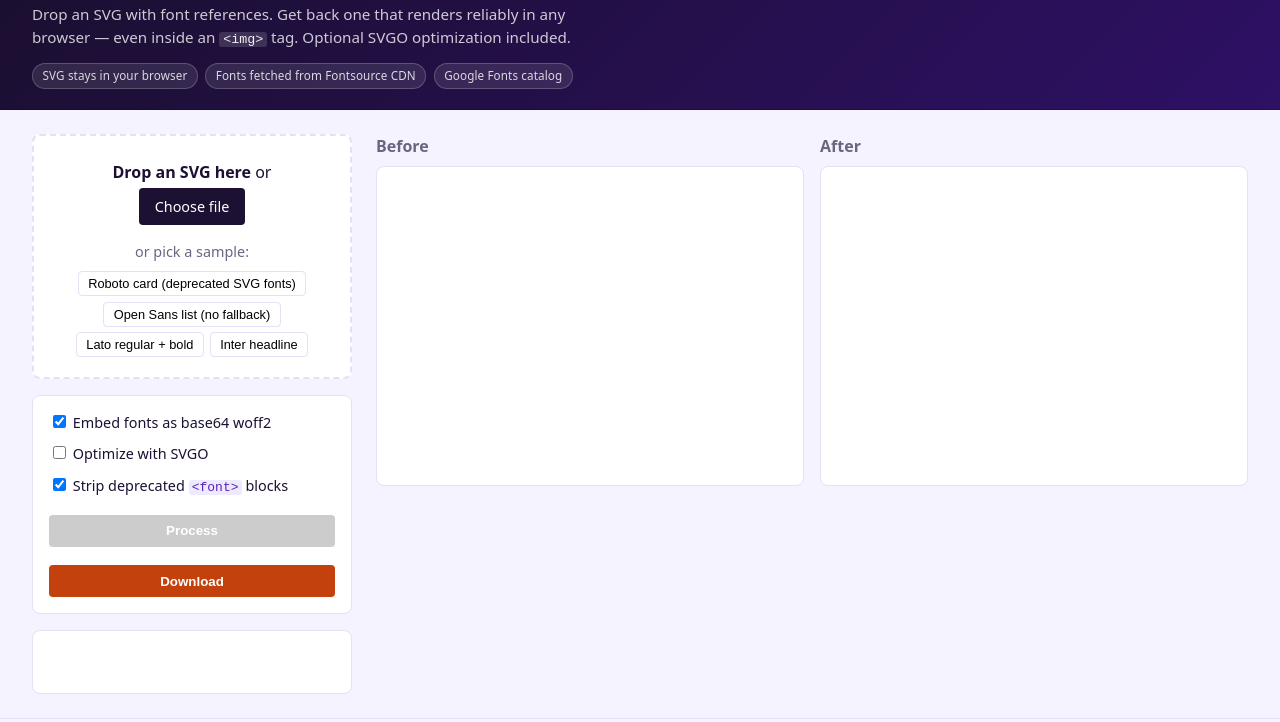
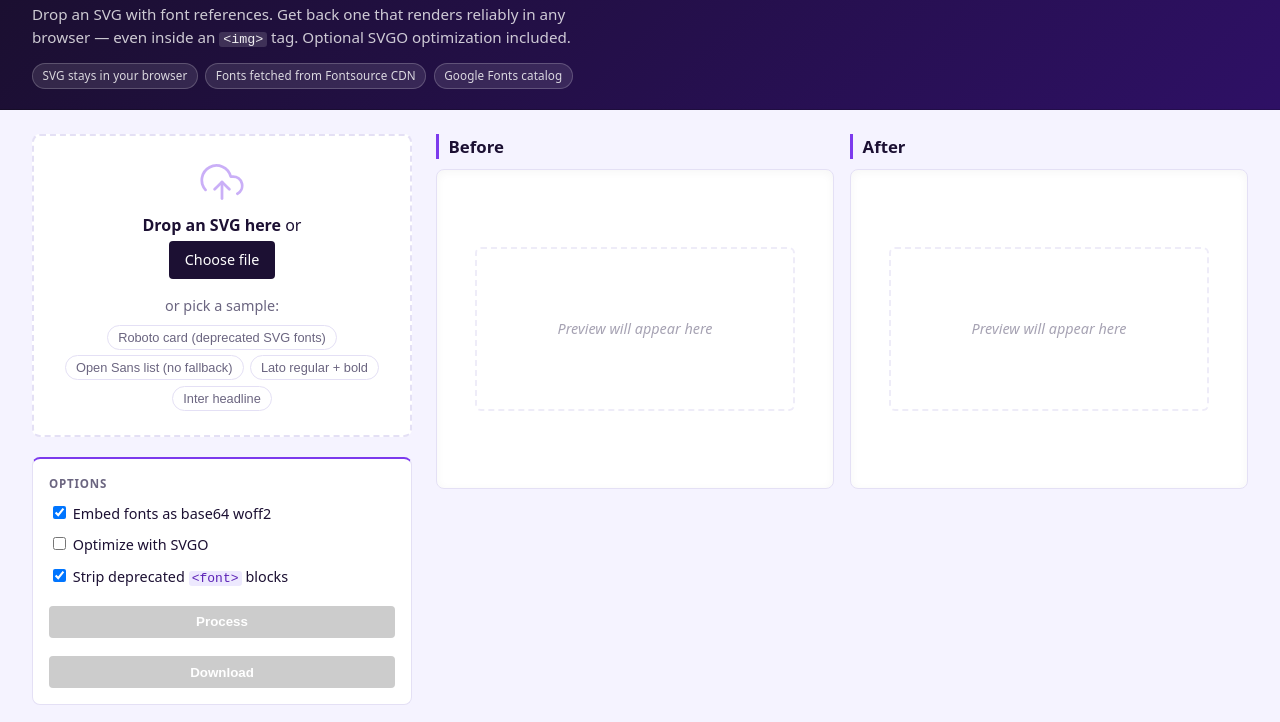
Before and after one commit to khawkins98/svgomg-font, a website built with Vite: page index.html in a window 1280 px wide. Shown: the part 69-791 px from the top of the page. Built offline with nearby package versions, Linux system fonts and the light colour scheme.

Commit message:
ux: polish layout, empty states, dropzone icon, options heading
- Widen sidebar 320→380px, bump controls gap to 1.25rem
- Cloud-upload SVG icon in dropzone with hover/drag transitions
- 'Options' section heading with small uppercase label style
- Accent top-border on options card as visual divider
- Sample chips: pill shape with violet hover tint and smooth transition
- Frame ::after empty state: dashed inner box + 'Preview will appear here'
- Report ::before empty state: 'No output yet.' when panel is empty
- Before/After headings: bolder, slightly larger, violet left-border accent
- Fix disabled Download button inheriting orange over grey

```diff
--- a/index.html
+++ b/index.html
@@ -28,6 +28,11 @@
     <main>
       <section class="controls">
         <div class="dropzone" id="dropzone">
+          <svg class="dropzone-icon" xmlns="http://www.w3.org/2000/svg" viewBox="0 0 24 24" fill="none" stroke="currentColor" stroke-width="1.5" stroke-linecap="round" stroke-linejoin="round" aria-hidden="true">
+            <polyline points="16 16 12 12 8 16"></polyline>
+            <line x1="12" y1="12" x2="12" y2="21"></line>
+            <path d="M20.39 18.39A5 5 0 0 0 18 9h-1.26A8 8 0 1 0 3 16.3"></path>
+          </svg>
           <p><strong>Drop an SVG here</strong> or</p>
           <label class="file-button">
             Choose file
@@ -38,6 +43,7 @@
         </div>
 
         <div class="options">
+          <h2 class="opts-heading">Options</h2>
           <label>
             <input type="checkbox" id="opt-embed" checked />
             Embed fonts as base64 woff2
--- a/src/style.css
+++ b/src/style.css
@@ -67,7 +67,7 @@ code {
 
 main {
   display: grid;
-  grid-template-columns: 320px 1fr;
+  grid-template-columns: 380px 1fr;
   gap: 1.5rem;
   padding: 1.5rem 2rem;
   max-width: 1400px;
@@ -78,19 +78,31 @@ main {
   main { grid-template-columns: 1fr; }
 }
 
-.controls { display: flex; flex-direction: column; gap: 1rem; }
+.controls { display: flex; flex-direction: column; gap: 1.25rem; }
 
 .dropzone {
   border: 2px dashed var(--border);
   border-radius: 8px;
-  padding: 1.25rem;
+  padding: 1.5rem 1.25rem;
   background: var(--card);
   text-align: center;
-  transition: border-color .15s, background .15s;
+  transition: border-color .2s, background .2s;
 }
 .dropzone.drag { border-color: var(--accent); background: #ede9fe; }
 .dropzone p { margin: .25rem 0; }
 .dropzone .or { color: var(--muted); font-size: .9em; margin-top: 1rem; }
+
+.dropzone-icon {
+  display: block;
+  width: 2.75rem;
+  height: 2.75rem;
+  margin: 0 auto .6rem;
+  color: var(--accent);
+  opacity: .4;
+  transition: opacity .2s;
+}
+.dropzone:hover .dropzone-icon,
+.dropzone.drag .dropzone-icon { opacity: .7; }
 
 .file-button {
   display: inline-block;
@@ -112,22 +124,38 @@ main {
 }
 .samples button {
   font-size: .8rem;
-  padding: .25rem .6rem;
+  padding: .25rem .65rem;
   background: #fff;
   border: 1px solid var(--border);
-  border-radius: 4px;
+  border-radius: 999px;
   cursor: pointer;
+  color: var(--muted);
+  transition: border-color .15s, background .15s, color .15s;
 }
-.samples button:hover { border-color: var(--accent); }
+.samples button:hover {
+  border-color: var(--accent);
+  background: #ede9fe;
+  color: var(--accent);
+}
 
 .options {
   background: var(--card);
   padding: 1rem;
   border-radius: 8px;
   border: 1px solid var(--border);
+  border-top: 2px solid var(--accent);
   display: flex;
   flex-direction: column;
   gap: .6rem;
+}
+
+.opts-heading {
+  margin: 0 0 .1rem;
+  font-size: .72rem;
+  font-weight: 700;
+  letter-spacing: .07em;
+  text-transform: uppercase;
+  color: var(--muted);
 }
 .options label { font-size: .9rem; }
 .options button {
@@ -143,6 +171,7 @@ main {
 .options button:disabled { background: #ccc; cursor: not-allowed; }
 .options button:not(:disabled):hover { filter: brightness(1.1); }
 .options button#download { background: var(--accent-2); }
+.options button#download:disabled { background: #ccc; }
 
 button:focus-visible,
 .file-button:focus-visible {
@@ -165,6 +194,14 @@ input[type="checkbox"]:focus-visible {
   min-height: 4rem;
   color: var(--muted);
 }
+.report:empty::before {
+  content: 'No output yet.';
+  font-family: system-ui, -apple-system, "Segoe UI", Roboto, sans-serif;
+  font-style: italic;
+  white-space: normal;
+  opacity: .55;
+  display: block;
+}
 .report .ok { color: #0a7d39; }
 .report .warn { color: #b8860b; }
 .report .err { color: #c0392b; }
@@ -176,7 +213,14 @@ input[type="checkbox"]:focus-visible {
 }
 @media (max-width: 1100px) { .previews { grid-template-columns: 1fr; } }
 
-.preview h2 { margin: 0 0 .5rem; font-size: 1rem; color: var(--muted); }
+.preview h2 {
+  margin: 0 0 .65rem;
+  font-size: 1.05rem;
+  font-weight: 700;
+  color: var(--fg);
+  padding-left: .6rem;
+  border-left: 3px solid var(--accent);
+}
 .frame {
   background: var(--card);
   border: 1px solid var(--border);
@@ -187,6 +231,21 @@ input[type="checkbox"]:focus-visible {
   align-items: center;
   justify-content: center;
   overflow: auto;
+  box-shadow: inset 0 2px 10px rgba(0,0,0,.04);
+}
+.frame:empty::after {
+  content: 'Preview will appear here';
+  display: flex;
+  align-items: center;
+  justify-content: center;
+  width: calc(100% - 3rem);
+  min-height: 160px;
+  border: 2px dashed var(--border);
+  border-radius: 6px;
+  color: var(--muted);
+  font-size: .9rem;
+  font-style: italic;
+  opacity: .6;
 }
 .frame svg, .frame img { max-width: 100%; max-height: 480px; }
 .meta {
```
